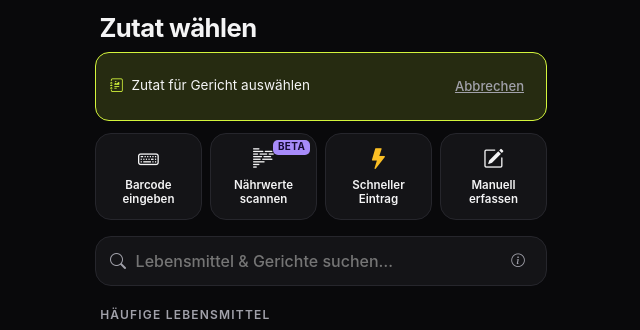
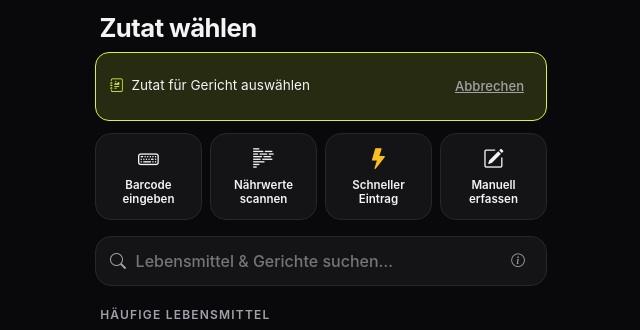
Before and after one commit to dieserEickmeier/kaloreinda, a PHP site: page /log.php?pick=1 in a window 1280 px wide. Shown: the top 330 px of the page, without its empty margins (319-959 px from the left). Run offline with PHP 8.4, Linux system fonts and the light colour scheme; the visitor is signed in with stand-in values (Sample User, id 1); data that the repository does not hold is empty; a stand-in replaces the project's code that opens the database connection; some libraries are stand-ins or nearby versions.

Commit message:
Beta-Label beim Nährwertscan entfernt
Co-Authored-By: Claude Opus 5.5 <noreply@anthropic.com>

```diff
--- a/assets/css/app.css
+++ b/assets/css/app.css
@@ -455,12 +455,6 @@ a { color: var(--accent); }
     background: var(--accent-soft); color: var(--accent);
     border-radius: 99px; font-size: .78rem; font-weight: 600;
     padding: .25rem .7rem;
-}
-.badge-beta {
-    position: absolute; top: .4rem; right: .4rem;
-    background: var(--carb); color: #160b33;
-    font-size: .62rem; font-weight: 700; border-radius: 5px;
-    padding: .1rem .3rem; line-height: 1.2; letter-spacing: .04em;
 }
 
 /* ── Sheets / Modals ─────────────────────────────────────────────── */
--- a/includes/layout.php
+++ b/includes/layout.php
@@ -43,7 +43,7 @@ function renderHeader(string $title = APP_NAME, string $activeNav = ''): void {
     <link rel="stylesheet" href="https://cdn.jsdelivr.net/npm/bootstrap@5.3.3/dist/css/bootstrap.min.css">
     <link rel="stylesheet" href="https://cdn.jsdelivr.net/npm/bootstrap-icons@1.11.3/font/bootstrap-icons.min.css">
     <link rel="stylesheet" href="https://cdn.jsdelivr.net/npm/@fontsource-variable/space-grotesk@5/index.css">
-    <link rel="stylesheet" href="/assets/css/app.css?v=45">
+    <link rel="stylesheet" href="/assets/css/app.css?v=46">
     <meta name="csrf-token" content="<?= htmlspecialchars(csrfToken()) ?>">
     <script>
     // Hängt den CSRF-Token automatisch an alle schreibenden Requests an die
--- a/log.php
+++ b/log.php
@@ -45,7 +45,6 @@ renderHeader('Erfassen', 'log');
             <i class="bi bi-keyboard"></i><span>Barcode<br>eingeben</span>
         </button>
         <button id="btnOcrScan" class="action-tile" type="button">
-            <span class="badge-beta">BETA</span>
             <i class="bi bi-body-text"></i><span>Nährwerte<br>scannen</span>
         </button>
         <button id="ddSchnell" class="action-tile" type="button">
@@ -276,7 +275,7 @@ renderHeader('Erfassen', 'log');
     </div>
 </div>
 
-<!-- ── Modal: Nährwerte scannen (OCR Beta) ───────────────────── -->
+<!-- ── Modal: Nährwerte scannen (OCR) ──────────────────────── -->
 <div id="ocrModal" style="display:none;position:fixed;inset:0;z-index:500;
      background:rgba(0,0,0,.85);flex-direction:column;">
 
@@ -981,7 +980,7 @@ document.getElementById('btnOcrScan').addEventListener('click', () => {
 document.getElementById('ddSchnell').addEventListener('click', openSchnellModal);
 document.getElementById('ddManuell').addEventListener('click', openManualModal);
 
-// ── OCR Nährwerte Scanner (ppu-paddle-ocr + PP-OCRv6 tiny, Beta) ─────────
+// ── OCR Nährwerte Scanner (ppu-paddle-ocr + PP-OCRv6 tiny) ───────────────
 // Bundle assets/js/ocr/ppu-ocr.js = ppu-paddle-ocr/web + onnxruntime-web
 // (nur WASM-Backend), per esbuild als IIFE gebaut (globalThis.PpuOcr). Modelle
 // und ORT-WASM liegen lokal – ohne wasmPaths käme die WASM-Datei von jsDelivr.
```
Also changed, not shown: README.md.
